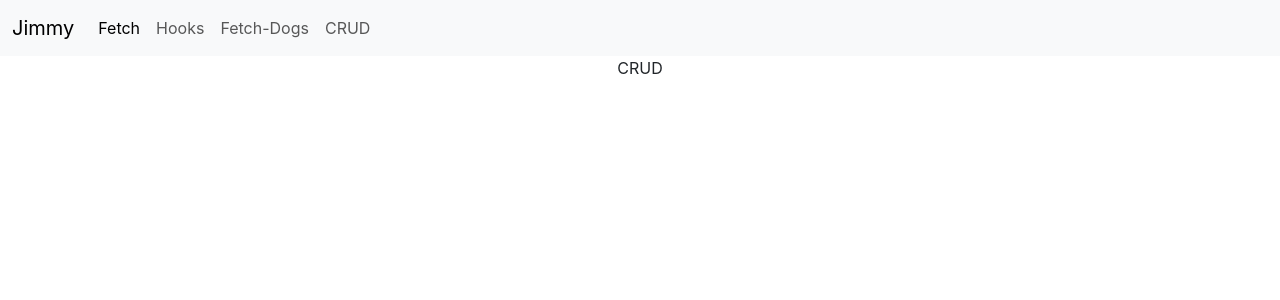
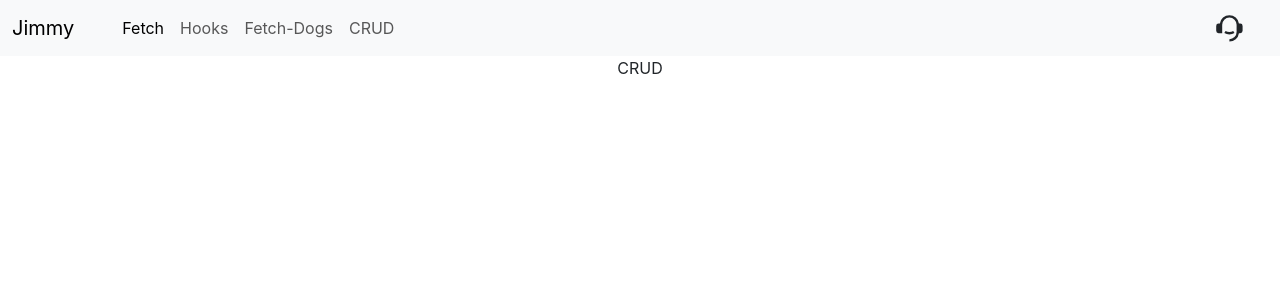
Before and after one commit to jimmyatv/all-together, a React (Create React App) app: page /crud in a window 1280 px wide. Shown: the top 300 px of the page. Built offline with nearby package versions, Linux system fonts and the light colour scheme.

Commit message:
Contact Trigger | ADDED

```diff
--- a/package.json
+++ b/package.json
@@ -8,6 +8,7 @@
     "@testing-library/user-event": "^13.5.0",
     "react": "^18.2.0",
     "react-dom": "^18.2.0",
+    "react-icons": "^4.12.0",
     "react-router-dom": "^6.15.0",
     "react-scripts": "5.0.1",
     "web-vitals": "^2.1.4"
--- /dev/null
+++ b/src/components/Navbar.css
@@ -0,0 +1,24 @@
+.contact svg {
+    font-size: 1.8rem;
+    cursor: pointer;
+}
+
+.contact a {
+    text-decoration: none;
+    color: #fff;
+}
+
+.contact span:first-child {
+    margin-right: 1rem;
+    padding: 0.5rem 2rem;
+    border: 2px solid #fff;
+    border-radius: 20px;
+    transition: 1s linear;
+    pointer-events: none;
+    opacity: 0;
+}
+
+.contact span:first-child.is-active {
+    opacity: 1;
+    pointer-events: all;
+}
--- a/src/components/Navbar.js
+++ b/src/components/Navbar.js
@@ -1,8 +1,13 @@
-import React from 'react';
+import {React, useState} from 'react';
 import { Link } from 'react-router-dom';
+import { RiCustomerService2Fill } from "react-icons/ri";
+import './Navbar.css';
 
 
 const Navbar = () => {
+
+  const [openContact, setOpenContact] = useState(false);
+
   return (
     <nav className="navbar navbar-expand-lg bg-body-tertiary">
       <div className="container-fluid">
@@ -10,7 +15,7 @@ const Navbar = () => {
         <button className="navbar-toggler" type="button" data-bs-toggle="collapse" data-bs-target="#navbarNav" aria-controls="navbarNav" aria-expanded="false" aria-label="Toggle navigation">
           <span className="navbar-toggler-icon"></span>
         </button>
-        <div className="collapse navbar-collapse" id="navbarNav">
+        <div className="collapse navbar-collapse d-flex justify-content-between px-4" id="navbarNav">
           <ul className="navbar-nav">
             <li className="nav-item">
               <Link className="nav-link active" aria-current="page" to="fetch">Fetch</Link>
@@ -25,6 +30,10 @@ const Navbar = () => {
               <Link className="nav-link" to="crud">CRUD</Link>
             </li>
           </ul>
+          <div onClick={() => {setOpenContact(!openContact)}} className='contact'>
+            <span className={`${openContact ? 'is-active' : ''}`}><a href='tel:+381606546008'>+381606546008</a></span>
+            <span><RiCustomerService2Fill /></span>
+          </div>
         </div>
       </div>
     </nav>
--- a/src/pages/Crud.js
+++ b/src/pages/Crud.js
@@ -1,6 +1,8 @@
 import {React, useState} from 'react';
 
 const Crud = ({persons, setPersons}) => {
+
+
   return (
     <div>
         CRUD
```
Also changed, not shown: 1 other file (tests, documents, lock files or other folders).
